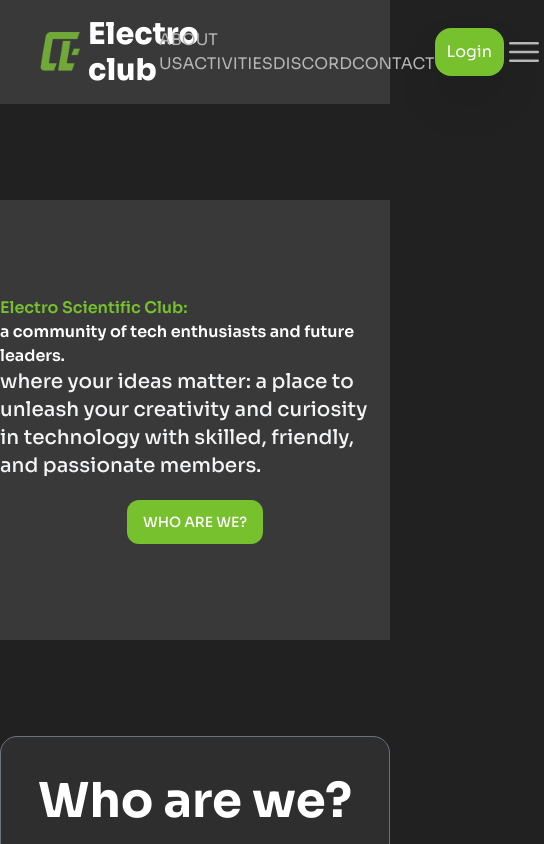
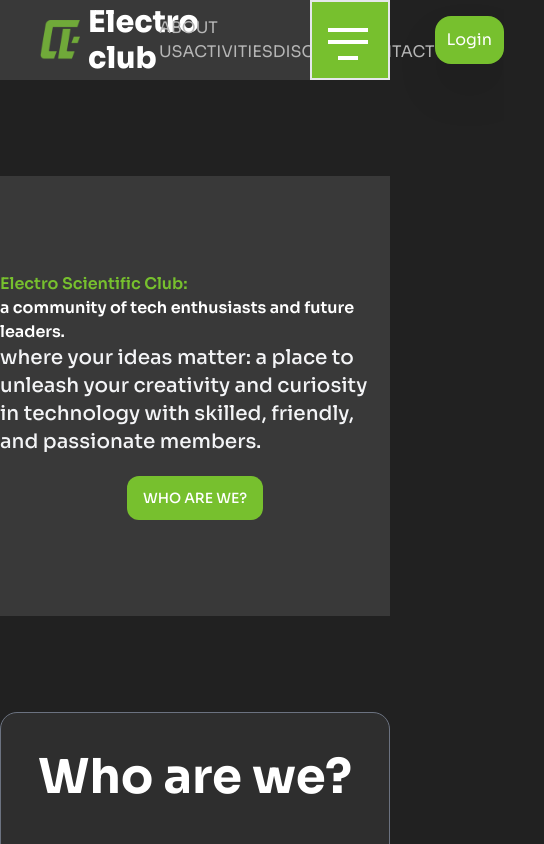
Before and after one commit to akram-aki/electro_website_v2, a React (Vite) app in the folder front/electro_website/: page / in a window 390 px wide. Shown: the top 844 px of the page, 544 px wide, since content can reach past the window. Built offline with nearby package versions, Linux system fonts and the light colour scheme; no server answers.

Commit message:
hamburga

```diff
--- a/front/electro_website/src/assets/Header.jsx
+++ b/front/electro_website/src/assets/Header.jsx
@@ -4,10 +4,10 @@ import Login from "./Login";
 import { motion, useAnimation } from "framer-motion";
 import { userContext } from "../User";
 import NavElements from "./NavElements";
+import Hamburger from "./Nav/Hamburger";
 
 export default function Header() {
   const [seen, setSeen] = useState(false);
-  const [hamburgOpen, setHamburgOpen] = useState(false);
   const { currUser } = useContext(userContext);
   const mainControls = useAnimation();
   useEffect(() => {
@@ -18,7 +18,7 @@ export default function Header() {
   }
 
   return (
-    <nav className="bg-NAV text-[#b6b6b6] flex justify-between px-10   py-4 items-center">
+    <nav className="bg-NAV relative text-[#b6b6b6] flex justify-between px-10   h-20 py-4 items-center">
       <motion.div
         variants={{
           hidden: { opacity: 0 },
@@ -73,33 +73,9 @@ export default function Header() {
           </div>
         )}
       </motion.div>
-      <button
-        className="lg:hidden sm:flex"
-        onClick={(e) => {
-          e.preventDefault();
-          setHamburgOpen(!hamburgOpen);
-        }}
-      >
-        <svg
-          xmlns="http://www.w3.org/2000/svg"
-          fill="none"
-          viewBox="0 0 24 24"
-          strokeWidth="1.5"
-          stroke="currentColor"
-          className="size-10"
-        >
-          <path
-            stroke-linecap="round"
-            stroke-linejoin="round"
-            d="M3.75 6.75h16.5M3.75 12h16.5m-16.5 5.25h16.5"
-          />
-        </svg>
-      </button>
-      {hamburgOpen && (
-        <div className="grid duration-100 ease-in-out transition-all gap-4">
-          <NavElements />
-        </div>
-      )}
+      <div className="absolute top-0 right-0 lg:hidden sm:inline-block">
+        <Hamburger />
+      </div>
     </nav>
   );
 }
--- /dev/null
+++ b/front/electro_website/src/assets/Nav/Hamburger.jsx
@@ -0,0 +1,84 @@
+import { motion, AnimatePresence } from "framer-motion";
+import { useState } from "react";
+import Nav from "./Nav";
+const variants = {
+  Open: {
+    height: "100vh",
+    width: "100vw",
+    borderRadius: "0px",
+    transition: { duration: 0.5, ease: "easeOut" },
+  },
+  Closed: {
+    height: "80px",
+    width: "80px",
+
+    transition: { duration: 0.5, ease: "easeOut", delay: 0.2 },
+  },
+};
+export default function Hamburger() {
+  const [active, setActive] = useState(false);
+
+  return (
+    <div className=" absolute right-0 z-40 overflow-hidden">
+      <motion.div
+        variants={variants}
+        animate={active ? "Open" : "Closed"}
+        initial="Closed"
+        className="relative  bg-ELECT border-2"
+      >
+        <motion.button
+          onClick={() => setActive(!active)}
+          className="absolute top-0 right-0  h-20 w-20 rounded-full bg-white/0 transition-colors "
+          animate={active ? "open" : "closed"}
+        >
+          <motion.span
+            style={{
+              left: "50%",
+              top: "35%",
+              x: "-50%",
+              y: "-50%",
+            }}
+            className="absolute h-1 w-10 bg-white"
+            variants={{
+              open: { rotate: ["0deg", "0deg", "45deg"], top: "50%" },
+              closed: { rotate: "0deg" },
+            }}
+          />
+          <motion.span
+            style={{
+              left: "50%",
+              top: "50%",
+              x: "-50%",
+              y: "-50%",
+            }}
+            className="absolute h-1 w-10 bg-white"
+            variants={{
+              open: { rotate: ["0deg", "0deg", "-45deg"] },
+              closed: { rotate: 0 },
+            }}
+          />
+          <motion.span
+            style={{
+              left: "calc(50%+10px)",
+              bottom: "30%",
+              x: "-50%",
+              y: "50%",
+            }}
+            className="absolute h-1 w-5 bg-white"
+            variants={{
+              open: {
+                left: "50%",
+                bottom: "50%",
+                rotate: ["0deg", "0deg", "-45deg"],
+              },
+              closed: { left: "calc(50%+10px)", rotate: 0 },
+            }}
+          />
+        </motion.button>
+        <AnimatePresence>
+          <Nav state={active} />
+        </AnimatePresence>
+      </motion.div>
+    </div>
+  );
+}
--- /dev/null
+++ b/front/electro_website/src/assets/Nav/Nav.css
@@ -0,0 +1,3 @@
+.parent {
+  perspective: 120px;
+}
--- /dev/null
+++ b/front/electro_website/src/assets/Nav/Nav.jsx
@@ -0,0 +1,90 @@
+import { footerLinks, navElements } from "./data";
+import { motion } from "framer-motion";
+import "./Nav.css";
+const variants = {
+  open: (i) => ({
+    translateY: 0,
+    translateX: 0,
+    opacity: 1,
+    rotateX: 0,
+    transition: {
+      duration: 0.65,
+      delay: 0.5 + i * 0.1,
+      ease: [0.215, 0.61, 0.355, 1],
+    },
+  }),
+  closed: {
+    opacity: 0,
+    rotateX: 90,
+    translateY: 80,
+    translateX: -20,
+  },
+  exit: {
+    opacity: 0,
+  },
+};
+const footerVariant = {
+  open: (index) => ({
+    opacity: 1,
+    y: 0,
+    transition: {
+      duration: 0.5,
+      delay: 0.75 + index * 0.1,
+      ease: [0.215, 0.61, 0.355, 1],
+    },
+  }),
+  closed: {
+    opacity: 0,
+  },
+  exit: {
+    opacity: 0,
+  },
+};
+export default function Nav({ state }) {
+  return (
+    <nav className="grid gap-24">
+      <div className="flex flex-col  items-start mt-24 ml-16 gap-5">
+        {navElements.map((Element, i) => (
+          <div
+            key={i}
+            style={{
+              perspective: "120px",
+              perspectiveOrigin: "bottom ",
+            }}
+          >
+            <motion.div
+              variants={variants}
+              initial="closed"
+              animate={state ? "open" : "closed"}
+              exit="exit"
+              transition={{ type: "tween" }}
+              custom={i}
+            >
+              <a href={Element.href} className="text-3xl text-black">
+                {Element.title}
+              </a>
+            </motion.div>
+          </div>
+        ))}
+      </div>
+      <div className="flex gap-10 ml-16  ">
+        {footerLinks.map((Element, index) => (
+          <div key={index}>
+            <motion.a
+              variants={footerVariant}
+              initial="closed"
+              animate={state ? "open" : "closed"}
+              exit="exit"
+              transition={{ type: "tween" }}
+              custom={index}
+              href={Element.href}
+              className="w-1/2 text-black "
+            >
+              {Element.title}
+            </motion.a>
+          </div>
+        ))}
+      </div>
+    </nav>
+  );
+}
--- /dev/null
+++ b/front/electro_website/src/assets/Nav/data.js
@@ -0,0 +1,36 @@
+export const navElements = [
+  {
+    title: "ABOUT US",
+    href: "/",
+  },
+  {
+    title: "ACTIVITIES",
+    href: "/",
+  },
+  {
+    title: "DISCORD",
+    href: "/",
+  },
+  {
+    title: "CONTACT",
+    href: "/",
+  },
+];
+export const footerLinks = [
+  {
+    title: "Facebook",
+    href: "/",
+  },
+  {
+    title: "Instagram",
+    href: "/",
+  },
+  {
+    title: "Twitter",
+    href: "/",
+  },
+  {
+    title: "Discord",
+    href: "/",
+  },
+];
```
